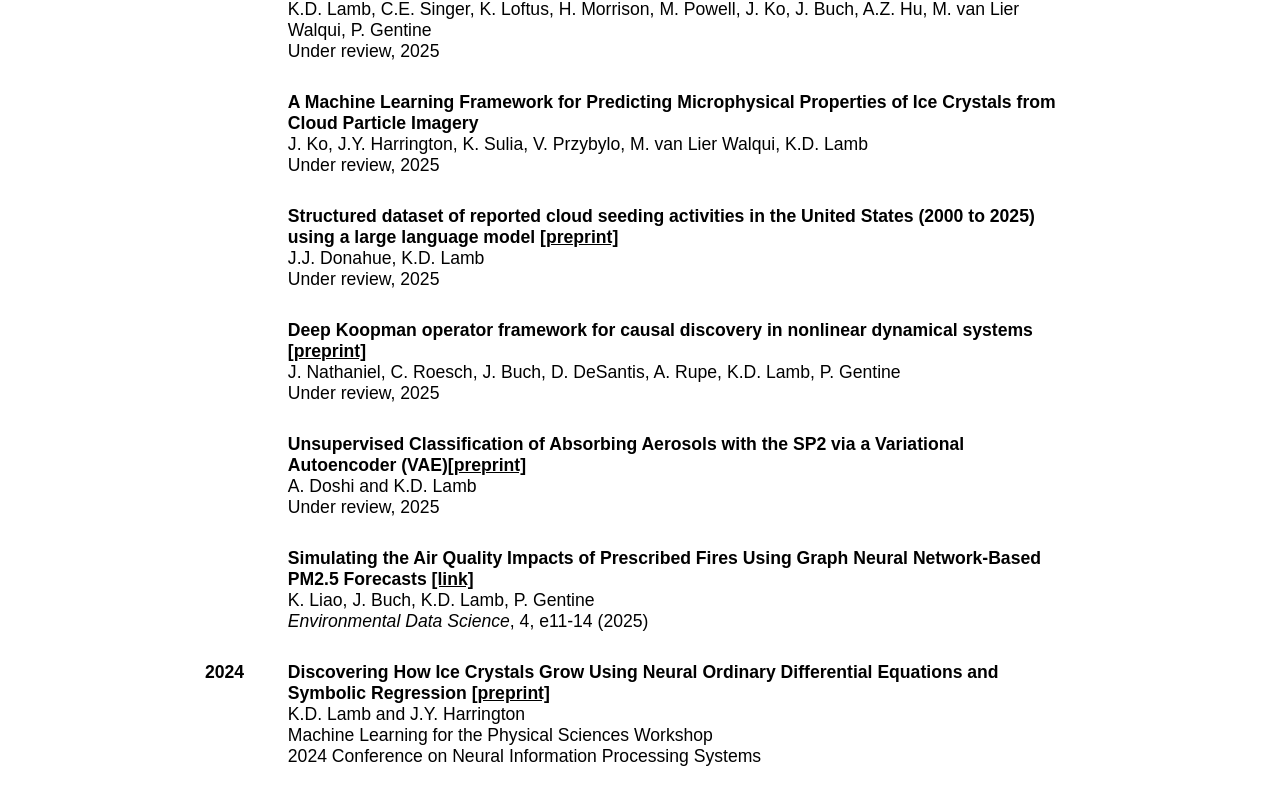
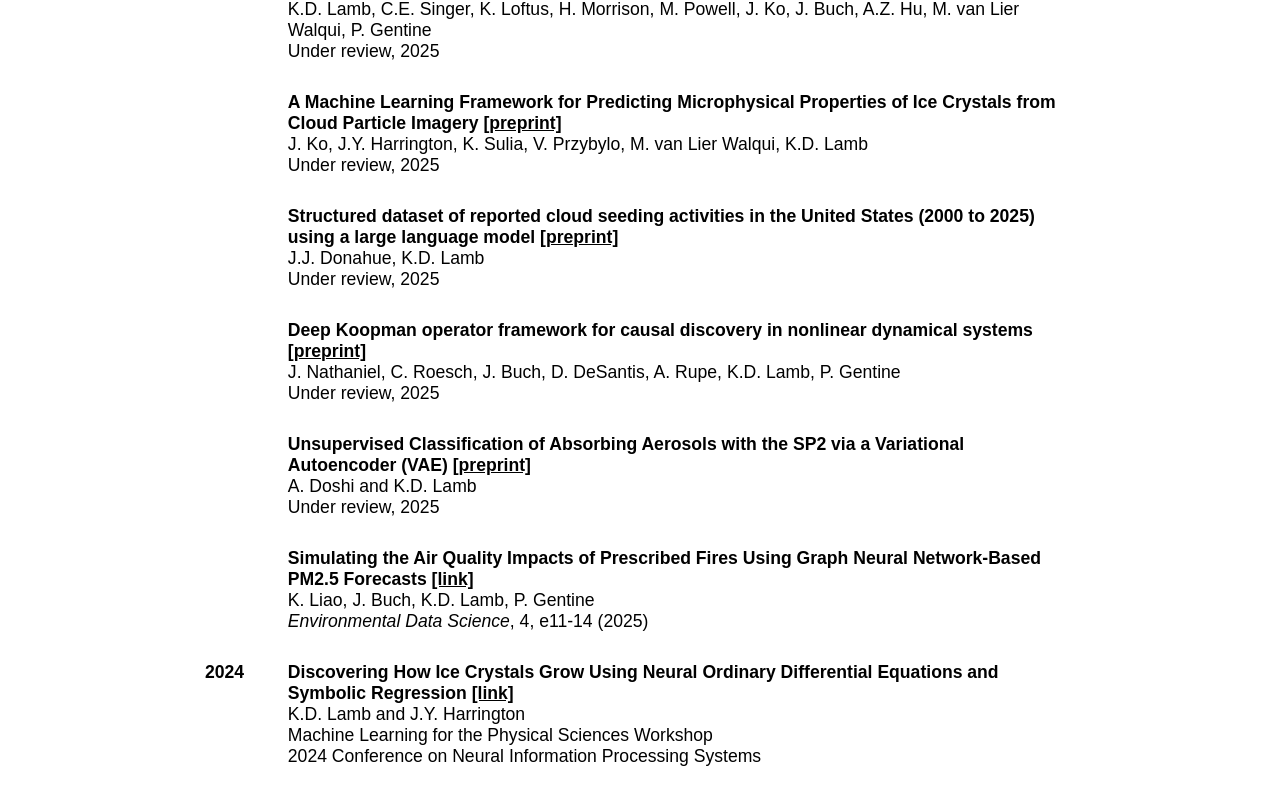
Before and after one commit to kdlamb/kdlamb.github.io, a Jekyll site: the page built from pages/publications.md, in a window 1280 px wide and 1400 px high. Shown: the part 444-1236 px from the top of the window. Built offline with Jekyll 4.4.1, drawn with Linux system fonts in a browser that asks for light colours; nearby versions of some CDN libraries.

Commit message:
Updates to publications

```diff
--- a/pages/publications.md
+++ b/pages/publications.md
@@ -46,7 +46,7 @@
 
  <tr>
 <td></td>
-<td><strong>Unsupervised Classification of Absorbing Aerosols with the SP2 via a Variational Autoencoder (VAE)<a href="https://egusphere.copernicus.org/preprints/2025/egusphere-2025-3210/">[preprint]</a></strong><br>
+<td><strong>Unsupervised Classification of Absorbing Aerosols with the SP2 via a Variational Autoencoder (VAE) <a href="https://egusphere.copernicus.org/preprints/2025/egusphere-2025-3210/">[preprint]</a></strong><br>
 A. Doshi and K.D. Lamb<br>
 Under review, 2025<br></td>
 </tr>
@@ -60,7 +60,7 @@
 
   <tr>
 <td><strong>2024<BR><BR><BR><BR><BR></strong></td>
-<td><strong>Discovering How Ice Crystals Grow Using Neural Ordinary Differential Equations and Symbolic Regression <a href="https://ml4physicalsciences.github.io/2024/files/NeurIPS_ML4PS_2024_208.pdf">[preprint]</a></strong><br>
+<td><strong>Discovering How Ice Crystals Grow Using Neural Ordinary Differential Equations and Symbolic Regression <a href="https://ml4physicalsciences.github.io/2024/files/NeurIPS_ML4PS_2024_208.pdf">[link]</a></strong><br>
 K.D. Lamb and J.Y. Harrington<br>
 Machine Learning for the Physical Sciences Workshop <br>
 2024 Conference on Neural Information Processing Systems<br></td>
```
Also changed, not shown: other parts of pages/publications.md (+1 -1 lines).
